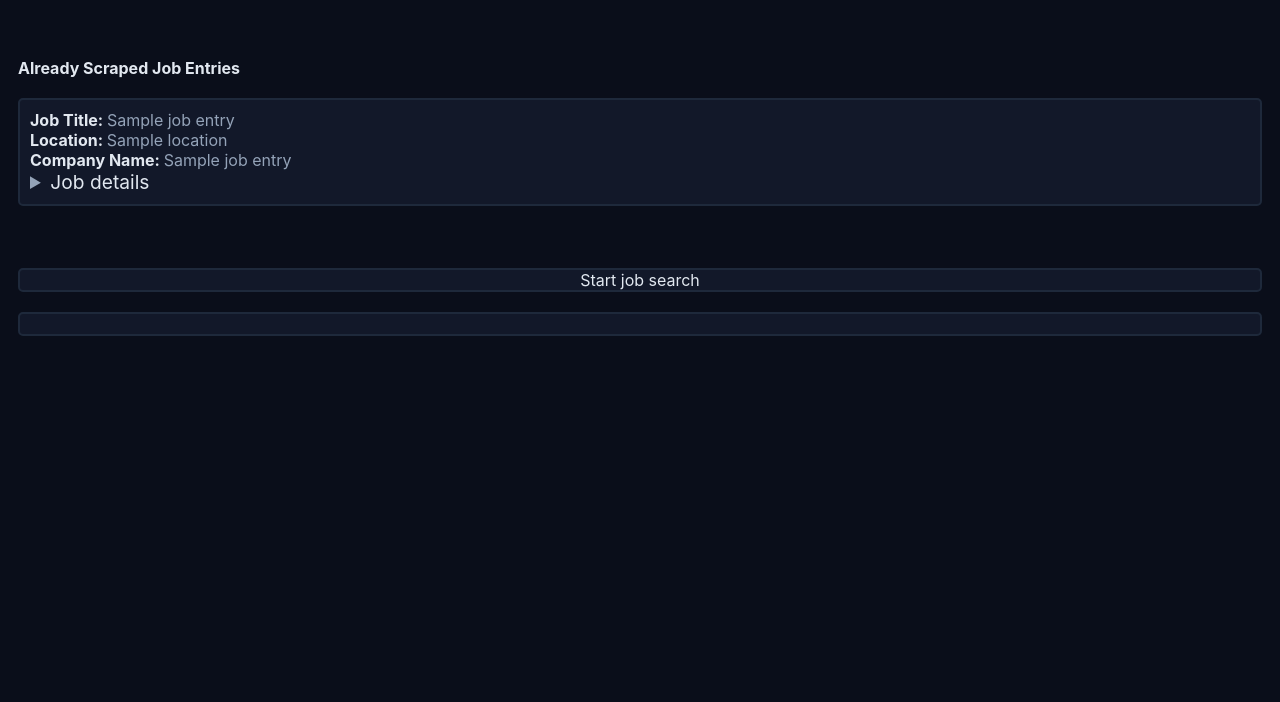
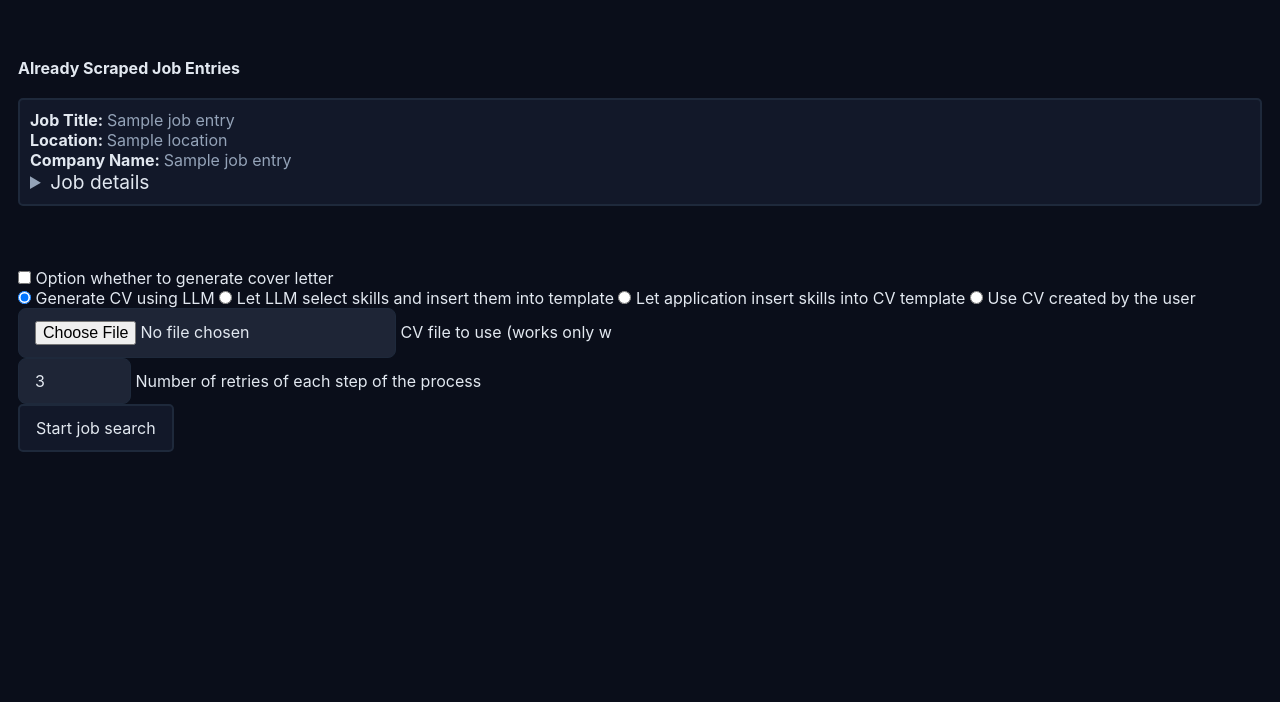
Before and after one commit to Korbielowski/AutoApply, a Python web app: template backend/templates/index.html in a window 1280 px wide. Shown: the top 702 px of the page. Run offline with Jinja, Linux system fonts and the light colour scheme; the template is opened without the code that fills it: most values are stand-ins (such as "Sample title", 1, 10 or a date in 2020).

Commit message:
Add user preferences form

```diff
--- a/backend/templates/index.html
+++ b/backend/templates/index.html
@@ -13,7 +13,7 @@
         gap: 10px;
     }
 
-    #job-entries-container, #already-scraped-jobs li {
+    #job-entries-container li, #already-scraped-jobs li {
         margin: 10px 0;
         padding: 10px;
         background-color: var(--surface);
@@ -32,6 +32,10 @@
 
     }
 
+    #scraping-form {
+        display: flex;
+        flex-direction: column;
+    }
 </style>
 {% endblock styles %}
 
@@ -116,7 +120,44 @@
     </ul>
 </div>
 <div id="scrape-container">
-    <button id="scrape-btn" onclick="scrape_jobs()">Start job search</button>
+    <form onsubmit="save_preferences()" id="scraping-form">
+        <div>
+            <input type="checkbox" id="generate-cover-letter"
+                   name="generate_cover_letter">
+            <label for="generate-cover-letter">Option whether to generate cover
+                letter</label>
+        </div>
+        <div>
+            <input type="radio" id="llm-generation" name="cv_creation_mode"
+                   value="llm-generation" checked>
+            <label for="llm-generation">Generate CV using LLM</label>
+            <input type="radio" id="llm-selection" name="cv_creation_mode"
+                   value="llm-selection">
+            <label for="llm-selection">Let LLM select skills and insert them
+                into
+                template</label>
+            <input type="radio" id="no-llm-generation" name="cv_creation_mode"
+                   value="no-llm-generation">
+            <label for="no-llm-generation">Let application insert skills into CV
+                template</label>
+            <input type="radio" id="user-specified" name="cv_creation_mode"
+                   value="user-specified" onclick="toggleFileField()">
+            <label for="user-specified">Use CV created by the user</label>
+        </div>
+        <div>
+            <input type="file" id="cv-file" name="cv_file" accept=".pdf">
+            <label for="cv-file">CV file to use (works only w</label>
+        </div>
+        <div>
+            <input type="number" id="retries" name="retries" min="1" max="10"
+                   value="3">
+            <label for="retries">Number of retries of each step of the
+                process</label>
+        </div>
+        <div>
+            <input type="submit" id="scrape-btn" value="Start job search"/>
+        </div>
+    </form>
     <ul id="job-entries-container"></ul>
 </div>
 
@@ -138,6 +179,26 @@
     //     });
     // }
     // <a onclick="download_cv(${data.cv_path})">${data.cv_path}</a>
+
+    async function save_preferences() {
+        event.preventDefault();
+        const formData = new FormData(document.getElementById("scraping-form"));
+
+        await fetch("{{ url_for('save_preferences') }}", {
+            method: "POST",
+            body: formData
+        });
+    }
+
+    function toggleFileField() {
+        const cvFile = document.getElementById("cv-file");
+        if (cvFile.getAttribute("hidden") === "hidden") {
+            cvFile.removeAttribute("hidden");
+            cvFile.setAttribute("value", "");
+        } else {
+            cvFile.setAttribute("hidden", "hidden");
+        }
+    }
 
     function draw_job(data) {
         let jobContainer = document.getElementById("job-entries-container");
@@ -210,7 +271,7 @@
     }
 
     function scrape_jobs() {
-        let button = document.getElementById("scrape-btn");
+        const button = document.getElementById("scrape-btn");
         if (button.innerText === "Start job search") {
             button.innerText = "Stop job search";
             eventSrc = new EventSource("{{ url_for('scrape_jobs') }}");
```
